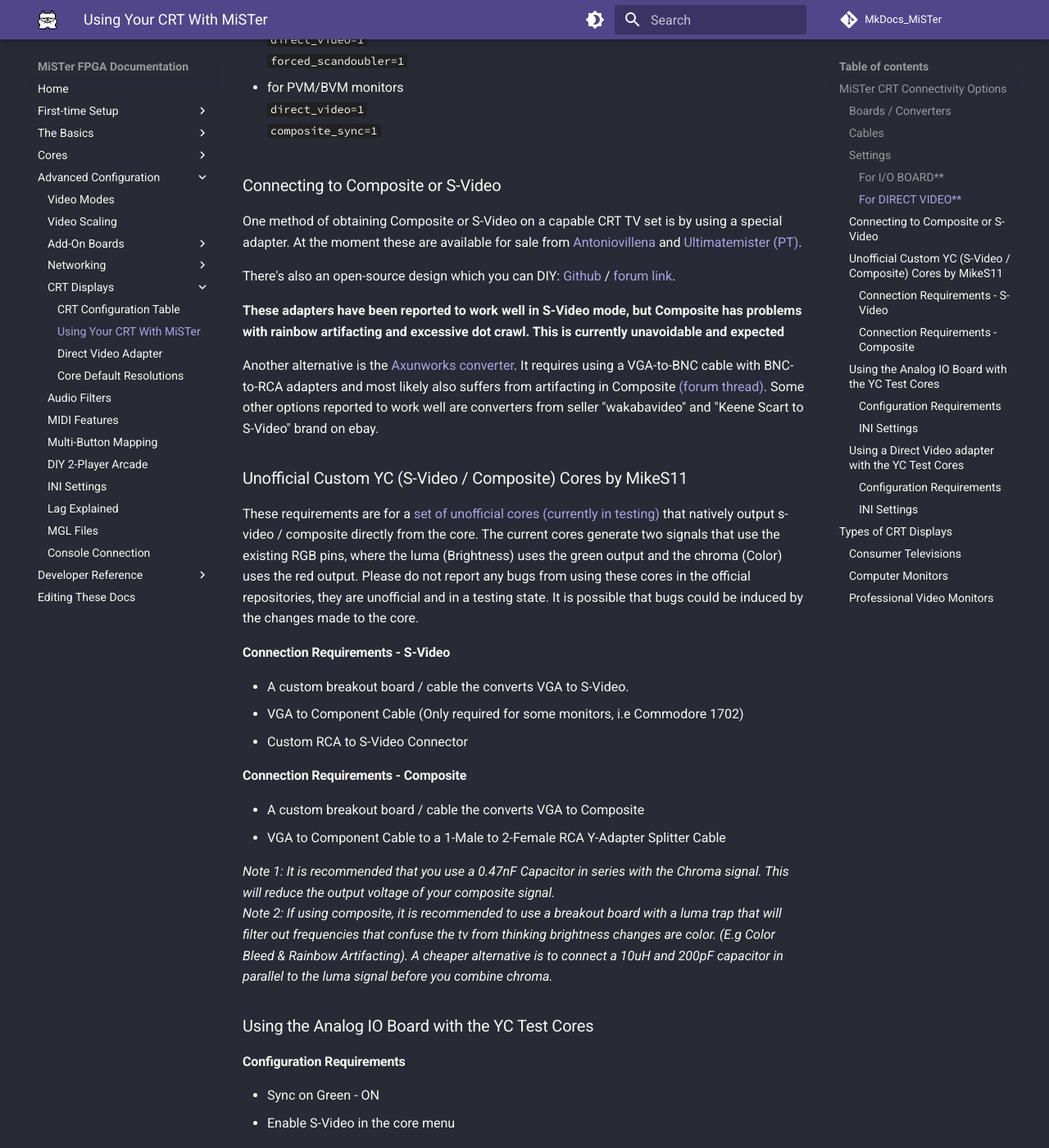
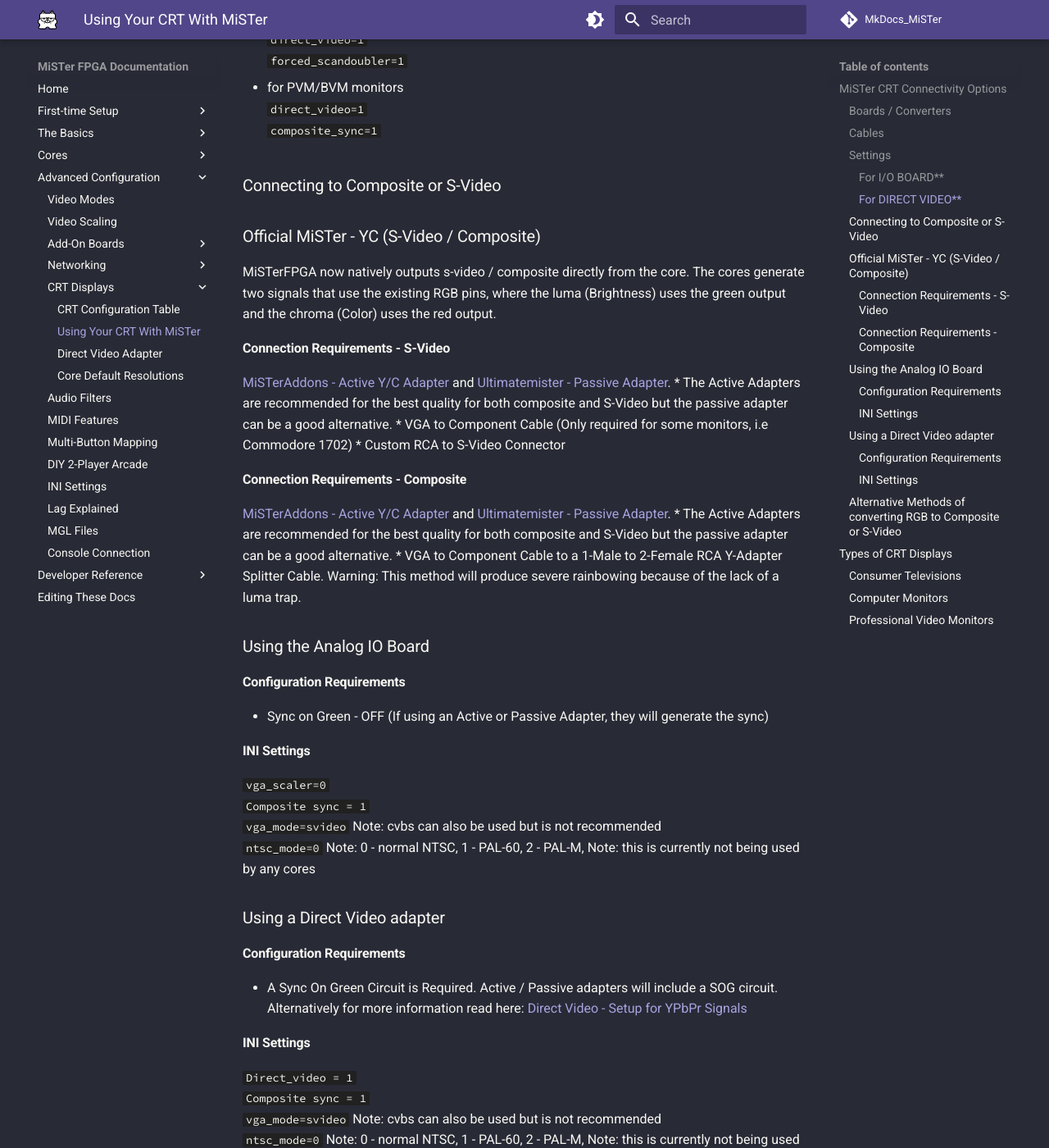
Before and after one commit to MiSTer-devel/MkDocs_MiSTer, an MkDocs documentation site: the page built from docs/advanced/crt.md, in a window 1280 px wide and 1400 px high, scrolled down 2405 px. Shown: the whole window at 82% size. Built offline with MkDocs 1.6.1 and Material for MkDocs 9.7.7, drawn with Linux system fonts in a browser that asks for light colours; comment, search, counter and statistics services are not loaded; some of the changed text lies outside the part shown.

Commit message:
Updated CRT section to reflect updated YC framework

```diff
--- a/docs/advanced/crt.md
+++ b/docs/advanced/crt.md
@@ -78,54 +78,53 @@
 
 ### Connecting to Composite or S-Video
 
-One method of obtaining Composite or S-Video on a capable CRT TV set is by using a special adapter. At the moment these are available for sale from [Antoniovillena](https://www.antoniovillena.es/store/product/vga-composite-s-video-adapter/){target=_blank} and [Ultimatemister (PT)](https://ultimatemister.com/product/mister-vga-to-composite-s-video/){target=_blank}.
+### Official MiSTer - YC (S-Video / Composite)
+MiSTerFPGA now natively outputs s-video / composite directly from the core. The cores generate two signals that use the existing RGB pins, where the luma (Brightness) uses the green output and the chroma (Color) uses the red output.
+
+#### Connection Requirements - S-Video
+
+[MiSTerAddons - Active Y/C Adapter](https://misteraddons.com/collections/parts/products/yc-active-encoder-board/){target=_blank} and [Ultimatemister - Passive Adapter](https://ultimatemister.com/product/mikes1-yc-passive-board/){target=_blank}.
+* The Active Adapters are recommended for the best quality for both composite and S-Video but the passive adapter can be a good alternative.
+* VGA to Component Cable (Only required for some monitors, i.e Commodore 1702)
+* Custom RCA to S-Video Connector
+
+#### Connection Requirements - Composite
+
+[MiSTerAddons - Active Y/C Adapter](https://misteraddons.com/collections/parts/products/yc-active-encoder-board/){target=_blank} and [Ultimatemister - Passive Adapter](https://ultimatemister.com/product/mikes1-yc-passive-board/){target=_blank}.
+* The Active Adapters are recommended for the best quality for both composite and S-Video but the passive adapter can be a good alternative.
+* VGA to Component Cable to a 1-Male to 2-Female RCA Y-Adapter Splitter Cable. Warning: This method will produce severe rainbowing because of the lack of a luma trap.
+
+### Using the Analog IO Board
+
+#### Configuration Requirements
+
+- Sync on Green - OFF (If using an Active or Passive Adapter, they will generate the sync)
+
+#### INI Settings
+`vga_scaler=0`
+`Composite sync = 1`
+`vga_mode=svideo`  Note: cvbs can also be used but is not recommended
+`ntsc_mode=0`      Note: 0 - normal NTSC, 1 - PAL-60, 2 - PAL-M, Note: this is currently not being used by any cores
+
+### Using a Direct Video adapter
+
+#### Configuration Requirements
+- A Sync On Green Circuit is Required. Active / Passive adapters will include a SOG circuit. Alternatively for more information read  here: [Direct Video - Setup for YPbPr Signals](directvideo.md#setup-for-ypbpr-signals)
+
+#### INI Settings
+`Direct_video = 1`
+`Composite sync = 1`
+`vga_mode=svideo`  Note: cvbs can also be used but is not recommended
+`ntsc_mode=0`      Note: 0 - normal NTSC, 1 - PAL-60, 2 - PAL-M, Note: this is currently not being used by any cores
+
+### Alternative Methods of converting RGB to Composite or S-Video
+Alternative methods of obtaining Composite or S-Video on a capable CRT TV set is by using a special adapter. At the moment these are available for sale from [Antoniovillena](https://www.antoniovillena.es/store/product/vga-composite-s-video-adapter/){target=_blank} and [Ultimatemister (PT)](https://ultimatemister.com/product/mister-vga-to-composite-s-video/){target=_blank}.
 
 There's also an open-source design which you can DIY: [Github](https://github.com/MikeS11/MiSTerCRT){target=_blank} / [forum link](https://misterfpga.org/viewtopic.php?f=33&t=2894){target=_blank}.
 
 **These adapters have been reported to work well in S-Video mode, but Composite has problems with rainbow artifacting and excessive dot crawl. This is currently unavoidable and expected**
 
 Another alternative is the [Axunworks converter](https://www.axunworks.com/RGB-to-Composite-S-Video-p341706.html){target=_blank}. It requires using a VGA-to-BNC cable with BNC-to-RCA adapters and most likely also suffers from artifacting in Composite [(forum thread)](https://shmups.system11.org/viewtopic.php?f=6&t=63452&start=270){target=_blank}. Some other options reported to work well are converters from seller "wakabavideo" and "Keene Scart to S-Video" brand on ebay.
-
-### Unofficial Custom YC (S-Video / Composite) Cores by MikeS11
-These requirements are for a [set of unofficial cores (currently in testing)](https://github.com/MikeS11/MiSTerFPGA_YC_Encoder/tree/main/YC%20Builds){target=_blank} that natively output s-video / composite directly from the core. The current cores generate two signals that use the existing RGB pins, where the luma (Brightness) uses the green output and the chroma (Color) uses the red output. Please do not report any bugs from using these cores in the official repositories, they are unofficial and in a testing state. It is possible that bugs could be induced by the changes made to the core.
-
-#### Connection Requirements - S-Video
-
-* A custom breakout board / cable the converts VGA to S-Video.
-* VGA to Component Cable (Only required for some monitors, i.e Commodore 1702)
-* Custom RCA to S-Video Connector
-
-#### Connection Requirements - Composite
-
-* A custom breakout board / cable the converts VGA to Composite
-* VGA to Component Cable to a 1-Male to 2-Female RCA Y-Adapter Splitter Cable
-
-*Note 1: It is recommended that you use a 0.47nF Capacitor in series with the Chroma signal. This will reduce the output voltage of your composite signal.*
-*Note 2: If using composite, it is recommended to use a breakout board with a luma trap that will filter out frequencies that confuse the tv from thinking brightness changes are color. (E.g Color Bleed & Rainbow Artifacting). A cheaper alternative is to connect a 10uH and 200pF capacitor in parallel to the luma signal before you combine chroma.*
-
-### Using the Analog IO Board with the YC Test Cores
-
-#### Configuration Requirements
-
-- Sync on Green - ON
-- Enable S-Video in the core menu
-
-#### INI Settings
-`vga_scaler=0`
-
-### Using a Direct Video adapter with the YC Test Cores
-
-#### Configuration Requirements
-- A Sync On Green Circuit is Required. Please read more here: [Direct Video - Setup for YPbPr Signals](directvideo.md#setup-for-ypbpr-signals)
-- Enable S-Video in the core menu
-
-#### INI Settings
-`YPbPr = 0`
-`Direct_video = 1`
-`Composite sync = 1`
-`vga_scaler=0`
-
-More info & updates: [Twitter](https://twitter.com/MikeSimone3){target=_blank} / [S-Video Chroma Generation Document](https://docs.google.com/document/d/1FrfUKQedBdkgifHC88ouqLF9IDCNamC8TyLIcY3rou0/edit){target=_blank} [YC Core Clock Frequency List](https://docs.google.com/spreadsheets/d/12_6MyuY7f6CZYXztdT0C30SWL0nk2_MNe_Cno_D-txA/edit#gid=1960982362/){target=_blank} / [Forum Post: S-Video and Composite over Component output! (custom cores)](https://misterfpga.org/viewtopic.php?t=4434){target=_blank}
 
 ## Types of CRT Displays
 
```
